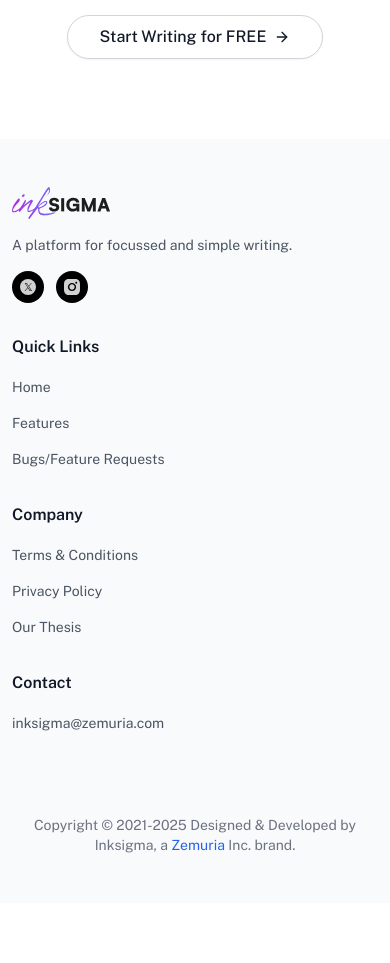
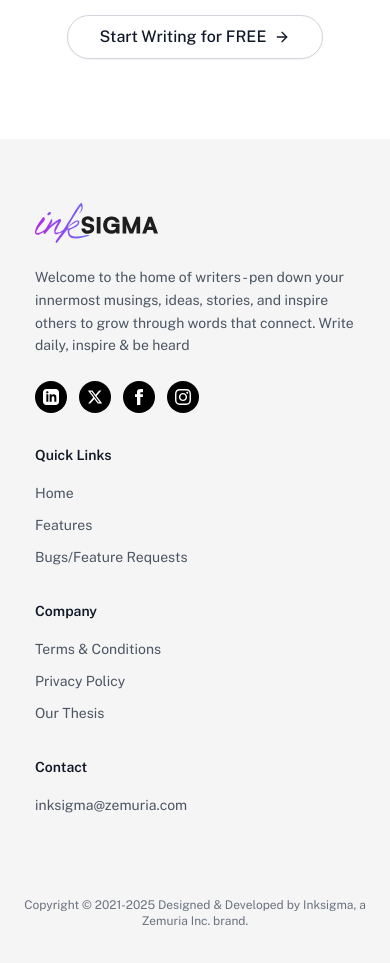
Before and after one commit to inksigmaaa/InkSigma, a Next.js app: page / in a window 390 px wide. Shown: the part 3200-4163 px from the top of the page. Before the commit the page ends 4103 px from the top, so only its background shows below. Built offline with nearby package versions, Linux system fonts and the light colour scheme; a web font is replaced by a local one.

Commit message:
fix: responsive layout issues and footer redesign

```diff
--- a/src/app/dashboard/page.jsx
+++ b/src/app/dashboard/page.jsx
@@ -6,7 +6,7 @@ import { useEffect } from "react"
 import NavbarLoggedin from "../components/navbar/NavbarLoggedin"
 import DashboardSimpleSidebar from "../components/sidebar/DashboardSimpleSidebar"
 import { ChevronRight, AlertCircle } from "lucide-react"
-import Link from "next/link"
+
 
 export default function DashboardPage() {
   const { data: session, isPending } = useSession()
@@ -34,8 +34,8 @@ export default function DashboardPage() {
     <>
       <NavbarLoggedin />
       <DashboardSimpleSidebar />
-      <main className="flex-1 bg-white px-4 sm:px-8 md:px-16 py-10 mt-[120px] md:mt-[120px] mb-20 md:mb-0">
-        <div className="max-w-[600px] mx-auto space-y-8">
+      <main className="flex-1 bg-white px-4 sm:px-8 py-6 sm:py-10 mt-[120px] md:mt-[120px] pb-24 md:pb-0 md:ml-[165px]">
+        <div className="max-w-[600px] mx-auto space-y-6 sm:space-y-8">
           {/* Welcome Banner */}
           <div className="text-center">
             <h1 className="text-base sm:text-lg font-bold text-gray-900 mb-3">Welcome to InkSigma</h1>
@@ -123,7 +123,7 @@ export default function DashboardPage() {
         </div>
 
         {/* Send Feedback Button */}
-        <div className="fixed bottom-8 left-8">
+        <div className="hidden md:block fixed bottom-8 left-8">
           <button className="text-xs text-gray-500 hover:text-gray-700 px-4 py-2 rounded-md border border-gray-200 bg-white">
             Send Feedback
           </button>
--- a/src/app/posts/settings/page.jsx
+++ b/src/app/posts/settings/page.jsx
@@ -6,8 +6,8 @@ export default function PublicationSettingsPage() {
     <>
       <NavbarLoggedin />
       <Sidebar />
-      <div className="min-h-screen bg-white flex justify-center p-4 sm:p-6 md:p-8 pt-[140px] md:pt-32 md:pl-64 mb-20 md:mb-0">
-        <div className="w-full max-w-[800px] md:max-w-[273px] min-h-[927px] space-y-8">
+      <div className="min-h-screen bg-white p-4 sm:p-6 md:p-8 pt-[140px] md:pt-32 mb-20 md:mb-0">
+        <div className="w-full max-w-[800px] md:max-w-[273px] min-h-[927px] space-y-8 mx-auto md:ml-[calc(50%+82.5px)] md:-translate-x-1/2">
           <h1 className="text-base sm:text-lg font-bold text-gray-900 text-center">Publication Settings</h1>
 
           {/* Logo Upload */}
--- a/src/components/FeaturesSection.jsx
+++ b/src/components/FeaturesSection.jsx
@@ -6,7 +6,7 @@ export default function FeaturesSection() {
   const rightColumn = FEATURES_DATA.slice(3)
 
   return (
-    <section className="py-16 px-3 bg-white">
+    <section id="features" className="py-16 px-3 bg-white">
       <div className="max-w-6xl mx-auto">
         <h2 className="text-5xl font-bold text-center text-gray-900 mb-16">
           Features
--- a/src/components/Footer.jsx
+++ b/src/components/Footer.jsx
@@ -1,40 +1,72 @@
 import Image from "next/image"
 import Link from "next/link"
-import SocialIcon from "@/components/common/SocialIcon"
-import { APP_CONFIG, LOGOS, FOOTER_LINKS, SOCIAL_LINKS } from "@/constants"
+import { APP_CONFIG, LOGOS, FOOTER_LINKS } from "@/constants"
 
 export default function Footer() {
   return (
-    <footer className="bg-gray-50">
-      <div className="container mx-auto px-3 py-12">
-        <div className="grid grid-cols-1 md:grid-cols-4 gap-8">
+    <footer className="bg-[#F5F5F5] w-full">
+      <div className="max-w-[1920px] mx-auto px-6 py-16 min-h-[516px] flex flex-col justify-center">
+        <div className="grid grid-cols-1 md:grid-cols-4 gap-8 md:gap-12 max-w-4xl mx-auto">
+          {/* Logo and Description */}
           <div className="space-y-4">
-            <Link href="/" className="flex items-center">
+            <Link href="/" className="inline-block">
               <Image
                 src={LOGOS.main}
-                alt="Sigma Logo"
+                alt="InkSigma Logo"
                 width={120}
                 height={40}
-                className="h-8 w-auto"
+                className="h-10 w-auto"
               />
             </Link>
-            <p className="text-gray-600 text-sm max-w-xs">
-              {APP_CONFIG.description}
+            <p className="text-gray-600 text-sm leading-relaxed max-w-xs">
+              Welcome to the home of writers - pen down your innermost musings, ideas, stories, and inspire others to grow through words that connect. Write daily, inspire & be heard
             </p>
-            <div className="flex space-x-3">
-              {SOCIAL_LINKS.map((social) => (
-                <SocialIcon
-                  key={social.id}
-                  href={social.href}
-                  icon={social.icon}
-                  label={social.label}
-                />
-              ))}
+
+            {/* Social Icons */}
+            <div className="flex gap-3 pt-2">
+              <Link
+                href="#"
+                className="w-8 h-8 rounded-full bg-black flex items-center justify-center hover:bg-gray-800 transition-colors"
+                aria-label="LinkedIn"
+              >
+                <svg className="w-4 h-4 text-white" fill="currentColor" viewBox="0 0 24 24">
+                  <path d="M19 0h-14c-2.761 0-5 2.239-5 5v14c0 2.761 2.239 5 5 5h14c2.762 0 5-2.239 5-5v-14c0-2.761-2.238-5-5-5zm-11 19h-3v-11h3v11zm-1.5-12.268c-.966 0-1.75-.79-1.75-1.764s.784-1.764 1.75-1.764 1.75.79 1.75 1.764-.783 1.764-1.75 1.764zm13.5 12.268h-3v-5.604c0-3.368-4-3.113-4 0v5.604h-3v-11h3v1.765c1.396-2.586 7-2.777 7 2.476v6.759z"/>
+                </svg>
+              </Link>
+              <Link
+                href="#"
+                className="w-8 h-8 rounded-full bg-black flex items-center justify-center hover:bg-gray-800 transition-colors"
+                aria-label="Twitter"
+              >
+                <svg className="w-4 h-4 text-white" fill="currentColor" viewBox="0 0 24 24">
+                  <path d="M18.244 2.25h3.308l-7.227 8.26 8.502 11.24H16.17l-5.214-6.817L4.99 21.75H1.68l7.73-8.835L1.254 2.25H8.08l4.713 6.231zm-1.161 17.52h1.833L7.084 4.126H5.117z"/>
+                </svg>
+              </Link>
+              <Link
+                href="#"
+                className="w-8 h-8 rounded-full bg-black flex items-center justify-center hover:bg-gray-800 transition-colors"
+                aria-label="Facebook"
+              >
+                <svg className="w-4 h-4 text-white" fill="currentColor" viewBox="0 0 24 24">
+                  <path d="M9 8h-3v4h3v12h5v-12h3.642l.358-4h-4v-1.667c0-.955.192-1.333 1.115-1.333h2.885v-5h-3.808c-3.596 0-5.192 1.583-5.192 4.615v3.385z"/>
+                </svg>
+              </Link>
+              <Link
+                href="#"
+                className="w-8 h-8 rounded-full bg-black flex items-center justify-center hover:bg-gray-800 transition-colors"
+                aria-label="Instagram"
+              >
+                <svg className="w-4 h-4 text-white" fill="currentColor" viewBox="0 0 24 24">
+                  <path d="M12 2.163c3.204 0 3.584.012 4.85.07 3.252.148 4.771 1.691 4.919 4.919.058 1.265.069 1.645.069 4.849 0 3.205-.012 3.584-.069 4.849-.149 3.225-1.664 4.771-4.919 4.919-1.266.058-1.644.07-4.85.07-3.204 0-3.584-.012-4.849-.07-3.26-.149-4.771-1.699-4.919-4.92-.058-1.265-.07-1.644-.07-4.849 0-3.204.013-3.583.07-4.849.149-3.227 1.664-4.771 4.919-4.919 1.266-.057 1.645-.069 4.849-.069zm0-2.163c-3.259 0-3.667.014-4.947.072-4.358.2-6.78 2.618-6.98 6.98-.059 1.281-.073 1.689-.073 4.948 0 3.259.014 3.668.072 4.948.2 4.358 2.618 6.78 6.98 6.98 1.281.058 1.689.072 4.948.072 3.259 0 3.668-.014 4.948-.072 4.354-.2 6.782-2.618 6.979-6.98.059-1.28.073-1.689.073-4.948 0-3.259-.014-3.667-.072-4.947-.196-4.354-2.617-6.78-6.979-6.98-1.281-.059-1.69-.073-4.949-.073zm0 5.838c-3.403 0-6.162 2.759-6.162 6.162s2.759 6.163 6.162 6.163 6.162-2.759 6.162-6.163c0-3.403-2.759-6.162-6.162-6.162zm0 10.162c-2.209 0-4-1.79-4-4 0-2.209 1.791-4 4-4s4 1.791 4 4c0 2.21-1.791 4-4 4zm6.406-11.845c-.796 0-1.441.645-1.441 1.44s.645 1.44 1.441 1.44c.795 0 1.439-.645 1.439-1.44s-.644-1.44-1.439-1.44z"/>
+                </svg>
+              </Link>
             </div>
           </div>
+
+          {/* Quick Links */}
           <div>
-            <h3 className="font-semibold text-gray-900 mb-4">Quick Links</h3>
-            <ul className="space-y-3">
+            <h3 className="font-semibold text-gray-900 mb-4 text-sm">Quick Links</h3>
+            <ul className="space-y-2">
               {FOOTER_LINKS.quickLinks.map((link, index) => (
                 <li key={index}>
                   <Link
@@ -47,9 +79,11 @@ export default function Footer() {
               ))}
             </ul>
           </div>
+
+          {/* Company */}
           <div>
-            <h3 className="font-semibold text-gray-900 mb-4">Company</h3>
-            <ul className="space-y-3">
+            <h3 className="font-semibold text-gray-900 mb-4 text-sm">Company</h3>
+            <ul className="space-y-2">
               {FOOTER_LINKS.company.map((link, index) => (
                 <li key={index}>
                   <Link
@@ -62,8 +96,10 @@ export default function Footer() {
               ))}
             </ul>
           </div>
+
+          {/* Contact */}
           <div>
-            <h3 className="font-semibold text-gray-900 mb-4">Contact</h3>
+            <h3 className="font-semibold text-gray-900 mb-4 text-sm">Contact</h3>
             <Link
               href={`mailto:${APP_CONFIG.email}`}
               className="text-gray-600 hover:text-gray-900 text-sm transition-colors"
@@ -72,13 +108,11 @@ export default function Footer() {
             </Link>
           </div>
         </div>
+
+        {/* Copyright */}
         <div className="mt-12 pt-8">
-          <p className="text-center text-gray-500 text-sm">
-            {APP_CONFIG.copyright.split('Zemuria')[0]}
-            <Link href="#" className="text-blue-600 hover:text-blue-800">
-              {APP_CONFIG.company.split(' ')[0]}
-            </Link>
-            {' Inc. brand.'}
+          <p className="text-center text-gray-500 text-xs">
+            {APP_CONFIG.copyright}
           </p>
         </div>
       </div>
```
